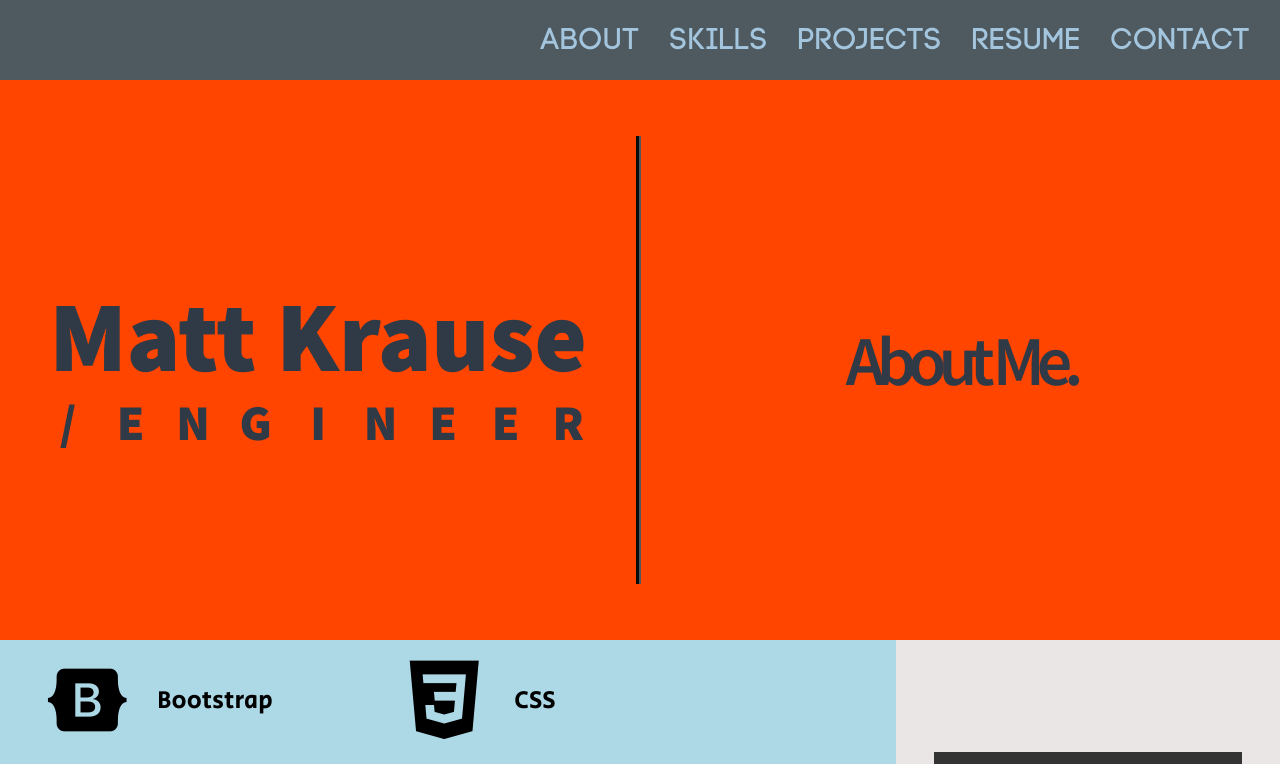
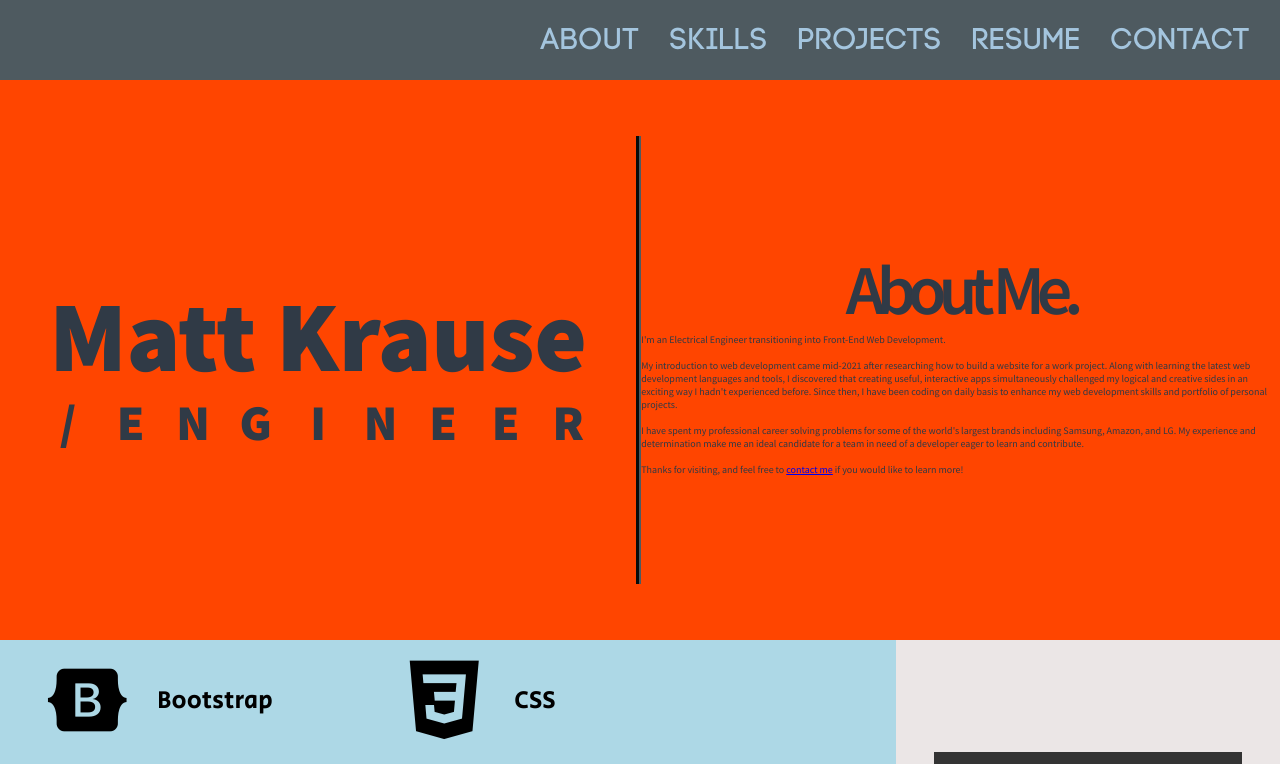
Before and after one commit to krause-matt/mattkrause-portfolio, a React (Create React App) app: page / in a window 1280 px wide. Shown: the top 764 px of the page. Built offline with nearby package versions, Linux system fonts and the light colour scheme.

Commit message:
wrote the About section content

```diff
--- a/src/components/About.jsx
+++ b/src/components/About.jsx
@@ -44,6 +44,28 @@ export default function About() {
         </div>
         <div className="right">
           <div className="aboutme">About Me.</div>
+          <p>
+            I'm an Electrical Engineer transitioning into Front-End Web
+            Development.
+            <br></br>
+            <br></br>
+            My introduction to web development came mid-2021 after researching
+            how to build a website for a work project. Along with learning the
+            latest web development languages and tools, I discovered that
+            creating useful, interactive apps simultaneously challenged my
+            logical and creative sides in an exciting way I hadn't experienced
+            before. Since then, I have been coding on daily basis to enhance my
+            web development skills and portfolio of personal projects.
+            <br></br>
+            <br></br>I have spent my professional career solving problems for
+            some of the world's largest brands including Samsung, Amazon, and
+            LG. My experience and determination make me an ideal candidate for a
+            team in need of a developer eager to learn and contribute.
+            <br></br>
+            <br></br>
+            Thanks for visiting, and feel free to{" "}
+            <a href="#contact">contact me</a> if you would like to learn more!
+          </p>
         </div>
       </div>
     </div>
```
